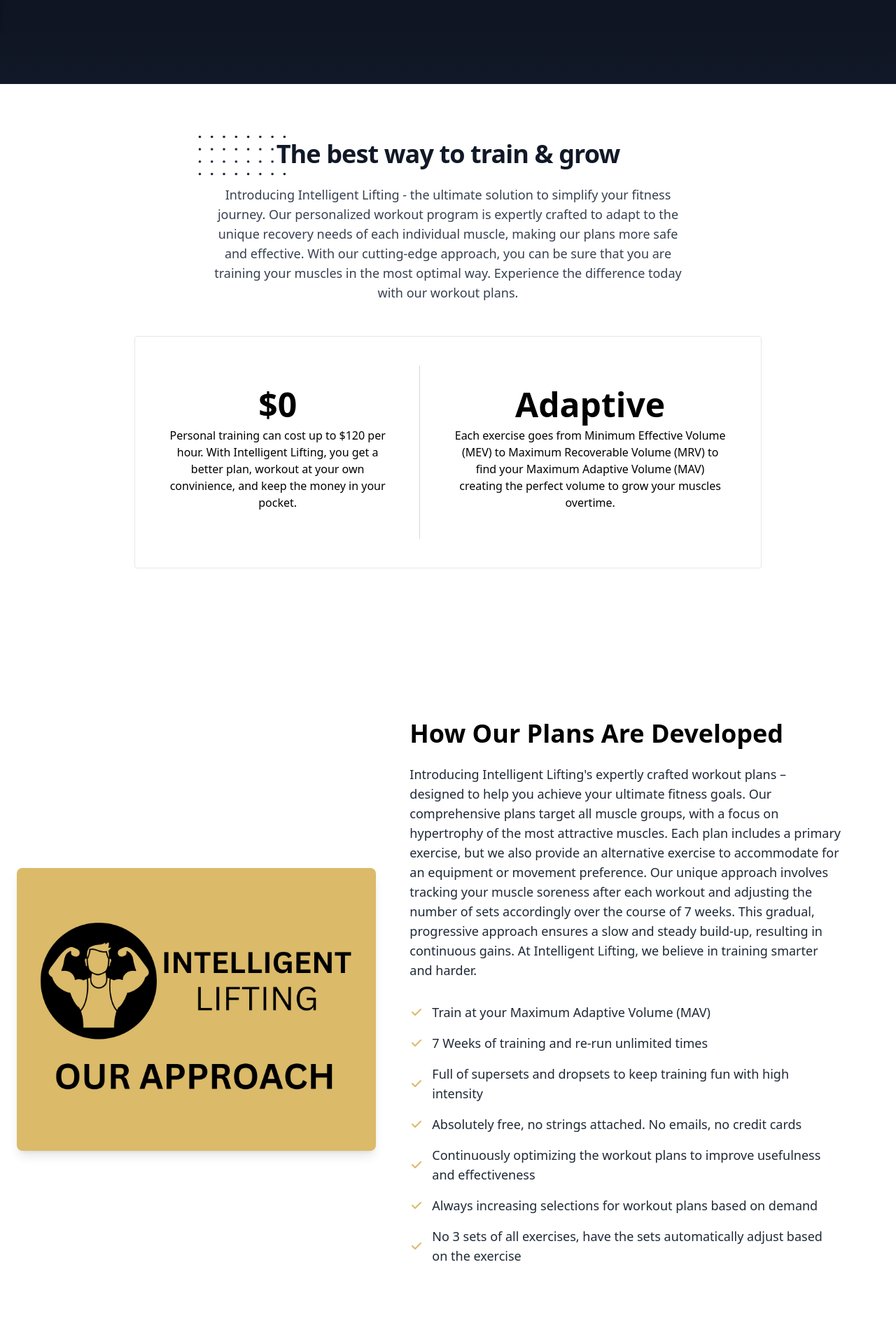
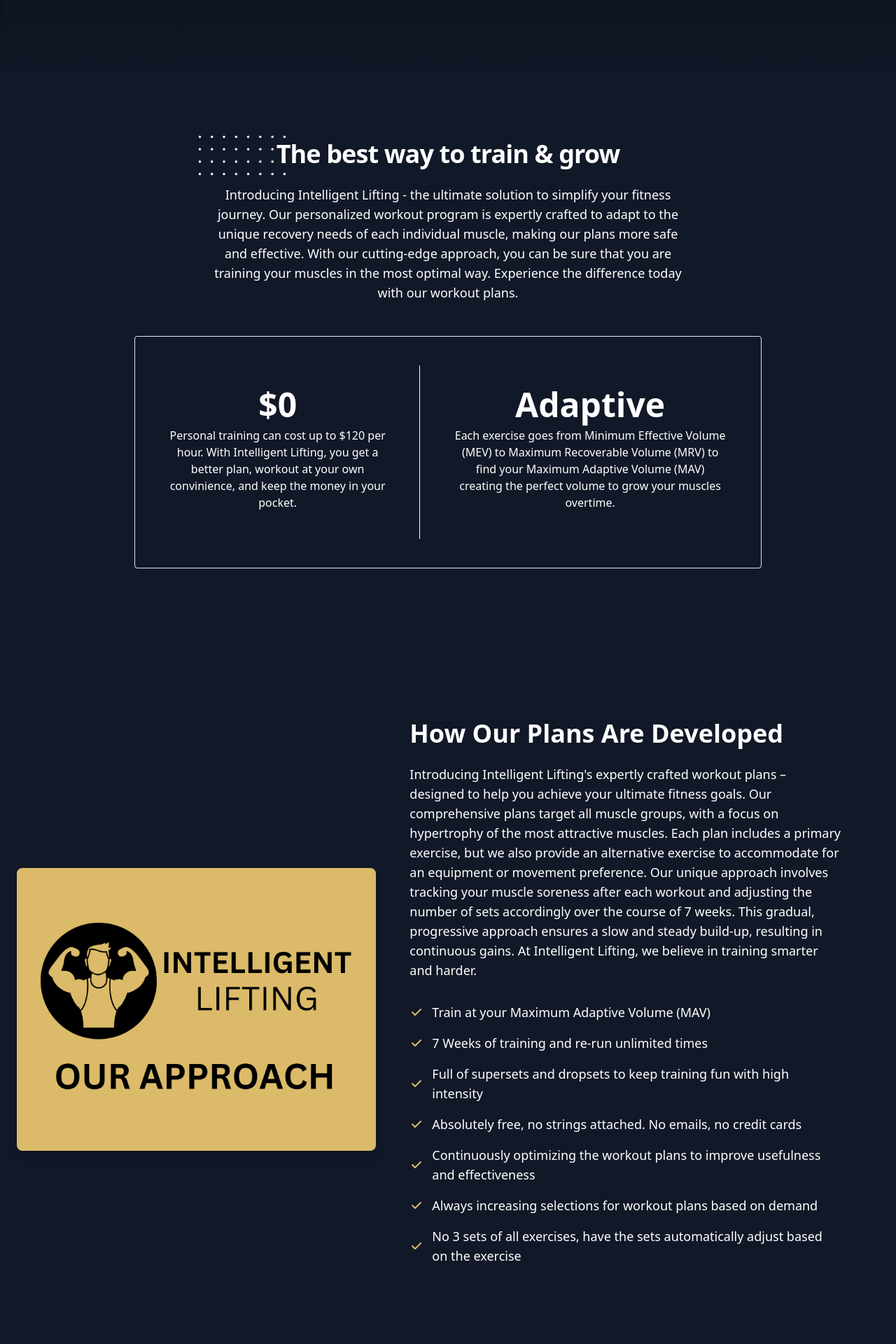
Before and after one commit to jburanpuri/IntelligentLifting, a Next.js app: page / in a window 1280 px wide. Shown: the part 760-2680 px from the top of the page at 70% size. Built offline with nearby package versions, Linux system fonts and the light colour scheme.

Commit message:
testing new theme on website

```diff
--- a/components/HeroComponent/hero.js
+++ b/components/HeroComponent/hero.js
@@ -8,8 +8,8 @@ export default function Hero() {
             <div className="flex-1 flex items-center">
             <div className="text-center mx-auto">
               <h1 className="font-extrabold text-7xl text-primary">Intelligent Lifting</h1>
-              <p className="px-4 font-normal text-primary text-4xl mt-5 ">The place to get the best workout plans, for free</p>
-              <Link className="px-6 py-3 text-xl inline-block rounded-md bg-primary text-black hover:bg-white transition-colors mt-10 " href="/plans">See Plans</Link>
+              <p className="px-4 font-normal text-white text-4xl mt-5 ">The place to get the best workout plans, for free</p>
+              <Link className="px-6 py-3 text-2xl inline-block rounded-md bg-primary text-black hover:bg-white transition-colors mt-10 " href="/plans">See Plans</Link>
             </div>
           </div>
         </section>
--- a/components/MarketingComponent/box.js
+++ b/components/MarketingComponent/box.js
@@ -2,14 +2,15 @@ import { BoltIcon, DevicePhoneMobileIcon, GlobeAltIcon, ScaleIcon } from '@heroi
 
 export default function Marketing2() {
   return (
+    <div className="bg-gray-900">
 <div className="px-4 py-16 mx-auto sm:max-w-xl md:max-w-full lg:max-w-screen-xl md:px-24 lg:px-8 lg:py-20">
       <div className="max-w-xl mb-10 md:mx-auto sm:text-center lg:max-w-2xl md:mb-12">
-        <h2 className="max-w-lg mb-6 font-sans text-3xl font-bold leading-none tracking-tight text-gray-900 sm:text-4xl md:mx-auto">
+        <h2 className="max-w-lg mb-6 font-sans text-3xl font-bold leading-none tracking-tight text-white sm:text-4xl md:mx-auto">
           <span className="relative inline-block">
             <svg
               viewBox="0 0 52 24"
               fill="currentColor"
-              className="absolute top-0 left-0 z-0 hidden w-32 -mt-8 -ml-20 text-blue-gray-100 lg:w-32 lg:-ml-28 lg:-mt-10 sm:block"
+              className="absolute top-0 left-0 z-0 hidden w-32 -mt-8 -ml-20 text-blue-gray-100 lg:w-32 lg:-ml-28 lg:-mt-10 sm:block text-white"
             >
               <defs>
                 <pattern
@@ -18,6 +19,7 @@ export default function Marketing2() {
                   y="0"
                   width=".135"
                   height=".30"
+                  className='text-white'
                 >
                   <circle cx="1" cy="1" r=".7" />
                 </pattern>
@@ -31,7 +33,7 @@ export default function Marketing2() {
 
           </span>{''}The best way to train & grow
         </h2>
-        <p className="text-lg text-gray-700 md:text-lg ">
+        <p className="text-lg text-white md:text-lg ">
         Introducing Intelligent Lifting - the ultimate solution to simplify your fitness journey.
         Our personalized workout program is expertly crafted to adapt to the unique recovery needs of each individual muscle, making our plans more safe and effective.
         With our cutting-edge approach, you can be sure that you are training your muscles in the most optimal way.
@@ -47,21 +49,21 @@ export default function Marketing2() {
         <div className="absolute bottom-0 left-0 w-1 h-full duration-300 origin-bottom transform scale-y-0 bg-deep-purple-accent-400 group-hover:scale-y-100" />
         <div className="absolute top-0 left-0 w-full h-1 duration-300 origin-right transform scale-x-0 bg-deep-purple-accent-400 group-hover:scale-x-100" />
         <div className="absolute bottom-0 right-0 w-1 h-full duration-300 origin-top transform scale-y-0 bg-deep-purple-accent-400 group-hover:scale-y-100 " />
-        <div className="relative flex flex-col items-center h-full py-10 duration-300 bg-white rounded-sm transition-color sm:items-stretch sm:flex-row ">
+        <div className="relative flex flex-col items-center h-full py-10 duration-300 bg-gray-900 rounded-sm transition-color sm:items-stretch sm:flex-row ">
           <div className="px-12 py-8 text-center">
-            <h6 className="text-4xl font-bold text-deep-purple-accent-400 sm:text-5xl">
+            <h6 className="text-4xl font-bold text-deep-purple-accent-400 sm:text-5xl text-white">
               $0
             </h6>
-            <p className="text-center md:text-base py-2">
+            <p className="text-center md:text-base py-2 text-white">
             Personal training can cost up to $120 per hour. With Intelligent Lifting, you get a better plan, workout at your own convinience, and keep the money in your pocket.
             </p>
           </div>
-          <div className="w-56 h-1 transition duration-300 transform bg-gray-300 rounded-full group-hover:bg-deep-purple-accent-400 group-hover:scale-110 sm:h-auto sm:w-1" />
+          <div className="w-56 h-1 transition duration-300 transform bg-white rounded-full group-hover:bg-deep-purple-accent-400 group-hover:scale-110 sm:h-auto sm:w-1" />
           <div className="px-12 py-8 text-center">
-            <h6 className="text-4xl font-bold text-deep-purple-accent-400 sm:text-5xl">
+            <h6 className="text-4xl font-bold text-deep-purple-accent-400 sm:text-5xl text-white">
               Adaptive
             </h6>
-            <p className="text-center md:text-base py-2">
+            <p className="text-center md:text-base py-2 text-white">
              Each exercise goes from Minimum Effective Volume (MEV) to Maximum Recoverable Volume (MRV) to find your Maximum Adaptive Volume (MAV) creating the perfect volume to grow your muscles overtime.
             </p>
           </div>
@@ -71,5 +73,6 @@ export default function Marketing2() {
 
       </p>
     </div>
+    </div>
   )
 }
--- a/components/MarketingComponent/checklist.js
+++ b/components/MarketingComponent/checklist.js
@@ -3,15 +3,15 @@ import { BoltIcon, DevicePhoneMobileIcon, GlobeAltIcon, ScaleIcon } from '@heroi
 
 export default function Marketing1() {
   return (
-    <div className="py-16 bg-white">
-    <div className="container m-auto px-6 text-gray-700 md:px-12 xl:px-6 py-10">
+    <div className="py-16 bg-gray-900">
+    <div className="container m-auto px-6 text-white md:px-12 xl:px-6 py-10">
       <div className="space-y-6 md:space-y-0 md:flex md:gap-6 lg:items-center lg:gap-12">
         <div className="md:5/12 lg:w-5/12 ">
           <img src='/Intelligent.png' className="w-full h-full object-cover object-center rounded-lg shadow-lg" alt="hero" />
         </div>
         <div className="md:7/12 lg:w-6/12">
-          <h2 className="text-2xl text-black font-bold md:text-4xl">How Our Plans Are Developed</h2>
-          <p className="mt-6 text-lg text-gray-800">
+          <h2 className="text-2xl text-white font-bold md:text-4xl">How Our Plans Are Developed</h2>
+          <p className="mt-6 text-lg text-white">
           Introducing Intelligent Lifting's expertly crafted workout plans – designed to help you achieve your ultimate fitness goals.
           Our comprehensive plans target all muscle groups, with a focus on hypertrophy of the most attractive muscles. Each plan includes a primary exercise, but we also provide an alternative exercise to accommodate for an equipment or movement preference.
           Our unique approach involves tracking your muscle soreness after each workout and adjusting the number of sets accordingly over the course of 7 weeks.
@@ -23,31 +23,31 @@ export default function Marketing1() {
 <ul class="mb-8 space-y-4 text-left text-black dark:text-black py-4 ">
     <li class="flex items-center space-x-3">
         <svg class="flex-shrink-0 w-5 h-5 text-primary" fill="currentColor" viewBox="0 0 20 20" xmlns="http://www.w3.org/2000/svg"><path fill-rule="evenodd" d="M16.707 5.293a1 1 0 010 1.414l-8 8a1 1 0 01-1.414 0l-4-4a1 1 0 011.414-1.414L8 12.586l7.293-7.293a1 1 0 011.414 0z" clip-rule="evenodd"></path></svg>
-        <span className=" text-lg text-gray-800">Train at your Maximum Adaptive Volume (MAV)</span>
+        <span className=" text-lg text-white">Train at your Maximum Adaptive Volume (MAV)</span>
     </li>
     <li class="flex items-center space-x-3">
         <svg class="flex-shrink-0 w-5 h-5 text-primary" fill="currentColor" viewBox="0 0 20 20" xmlns="http://www.w3.org/2000/svg"><path fill-rule="evenodd" d="M16.707 5.293a1 1 0 010 1.414l-8 8a1 1 0 01-1.414 0l-4-4a1 1 0 011.414-1.414L8 12.586l7.293-7.293a1 1 0 011.414 0z" clip-rule="evenodd"></path></svg>
-        <span className="text-lg text-gray-800">7 Weeks of training and re-run unlimited times</span>
+        <span className="text-lg text-white">7 Weeks of training and re-run unlimited times</span>
     </li>
     <li class="flex items-center space-x-3">
         <svg class="flex-shrink-0 w-5 h-5 text-primary" fill="currentColor" viewBox="0 0 20 20" xmlns="http://www.w3.org/2000/svg"><path fill-rule="evenodd" d="M16.707 5.293a1 1 0 010 1.414l-8 8a1 1 0 01-1.414 0l-4-4a1 1 0 011.414-1.414L8 12.586l7.293-7.293a1 1 0 011.414 0z" clip-rule="evenodd"></path></svg>
-        <span className="text-lg text-gray-800">Full of supersets and dropsets to keep training fun with high intensity</span>
+        <span className="text-lg text-white">Full of supersets and dropsets to keep training fun with high intensity</span>
     </li>
     <li class="flex items-center space-x-3">
         <svg class="flex-shrink-0 w-5 h-5 text-primary" fill="currentColor" viewBox="0 0 20 20" xmlns="http://www.w3.org/2000/svg"><path fill-rule="evenodd" d="M16.707 5.293a1 1 0 010 1.414l-8 8a1 1 0 01-1.414 0l-4-4a1 1 0 011.414-1.414L8 12.586l7.293-7.293a1 1 0 011.414 0z" clip-rule="evenodd"></path></svg>
-        <span className="text-lg text-gray-800">Absolutely free, no strings attached. No emails, no credit cards</span>
+        <span className="text-lg text-white">Absolutely free, no strings attached. No emails, no credit cards</span>
     </li>
     <li class="flex items-center space-x-3">
         <svg class="flex-shrink-0 w-5 h-5 text-primary" fill="currentColor" viewBox="0 0 20 20" xmlns="http://www.w3.org/2000/svg"><path fill-rule="evenodd" d="M16.707 5.293a1 1 0 010 1.414l-8 8a1 1 0 01-1.414 0l-4-4a1 1 0 011.414-1.414L8 12.586l7.293-7.293a1 1 0 011.414 0z" clip-rule="evenodd"></path></svg>
-        <span className="text-lg text-gray-800">Continuously optimizing the workout plans to improve usefulness and effectiveness</span>
+        <span className="text-lg text-white">Continuously optimizing the workout plans to improve usefulness and effectiveness</span>
     </li>
     <li class="flex items-center space-x-3">
         <svg class="flex-shrink-0 w-5 h-5 text-primary" fill="currentColor" viewBox="0 0 20 20" xmlns="http://www.w3.org/2000/svg"><path fill-rule="evenodd" d="M16.707 5.293a1 1 0 010 1.414l-8 8a1 1 0 01-1.414 0l-4-4a1 1 0 011.414-1.414L8 12.586l7.293-7.293a1 1 0 011.414 0z" clip-rule="evenodd"></path></svg>
-        <span className="text-lg text-gray-800">Always increasing selections for workout plans based on demand</span>
+        <span className="text-lg text-white">Always increasing selections for workout plans based on demand</span>
     </li>
     <li class="flex items-center space-x-3">
         <svg class="flex-shrink-0 w-5 h-5 text-primary" fill="currentColor" viewBox="0 0 20 20" xmlns="http://www.w3.org/2000/svg"><path fill-rule="evenodd" d="M16.707 5.293a1 1 0 010 1.414l-8 8a1 1 0 01-1.414 0l-4-4a1 1 0 011.414-1.414L8 12.586l7.293-7.293a1 1 0 011.414 0z" clip-rule="evenodd"></path></svg>
-        <span className="text-lg text-gray-800">No 3 sets of all exercises, have the sets automatically adjust based on the exercise</span>
+        <span className="text-lg text-white">No 3 sets of all exercises, have the sets automatically adjust based on the exercise</span>
     </li>
 </ul>
 
--- a/components/NavbarComponent/navbar.js
+++ b/components/NavbarComponent/navbar.js
@@ -3,7 +3,7 @@ import Link from 'next/link'
 
 function MobileNav({open, setOpen}) {
     return (
-        <div className={`absolute top-0 left-0 h-screen w-screen bg-white transform ${open ? "-translate-x-0" : "-translate-x-full"} transition-transform duration-300 ease-in-out filter drop-shadow-md `}>
+        <div className={`absolute top-0 left-0 h-screen w-screen bg-white transform ${open ? "-translate-x-0" : "-translate-x-full"} transition-transform duration-300 ease-in-out filter drop-shadow-md`}>
         <div className="flex items-center justify-center filter drop-shadow-md bg-white h-20">
             <Link className="text-lg font-semibold" href="/">Intelligent Lifting</Link>
         </div>
```
Also changed, not shown: pages/custom.js (+23 -11 lines), public/custom.png (added).
